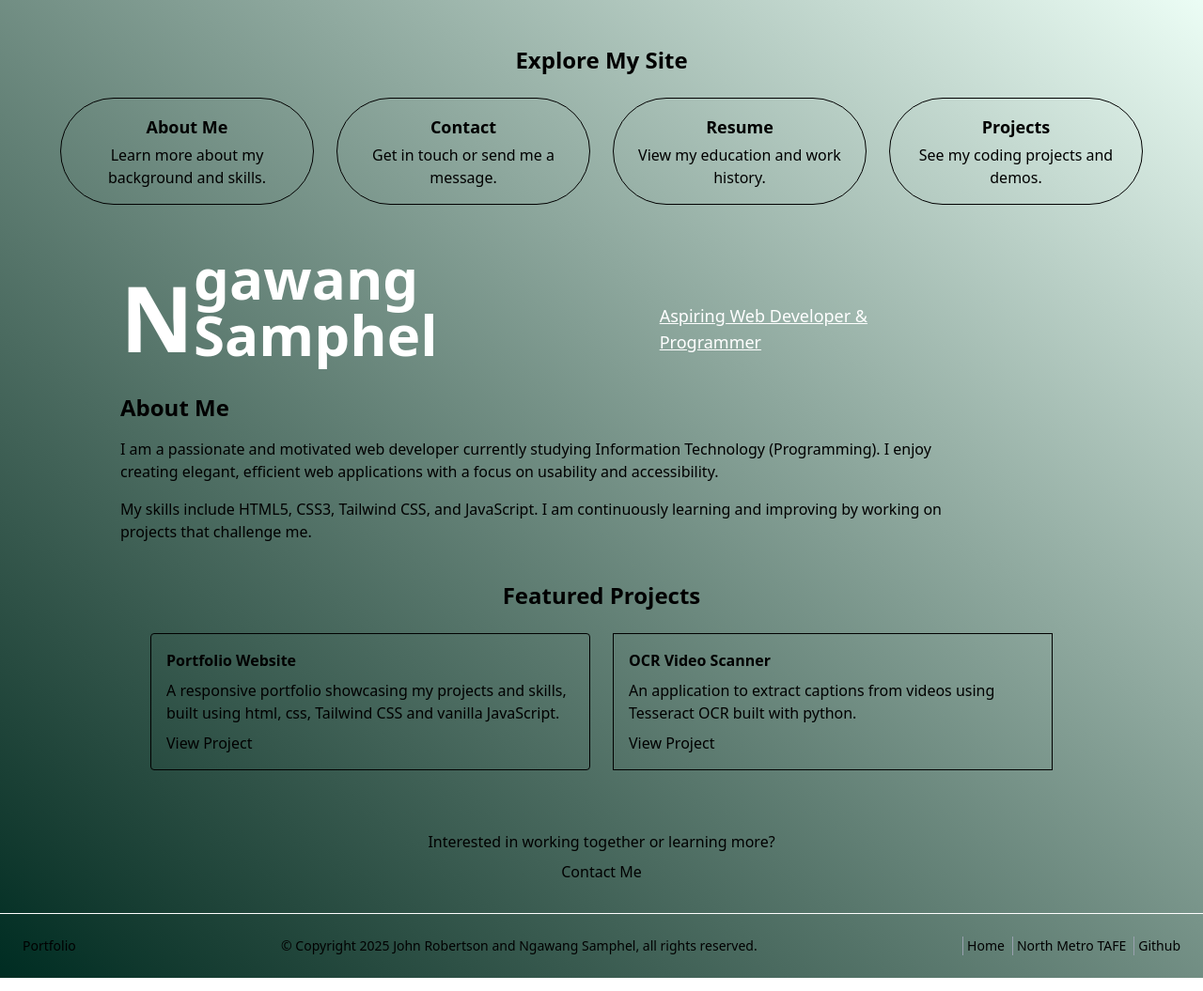
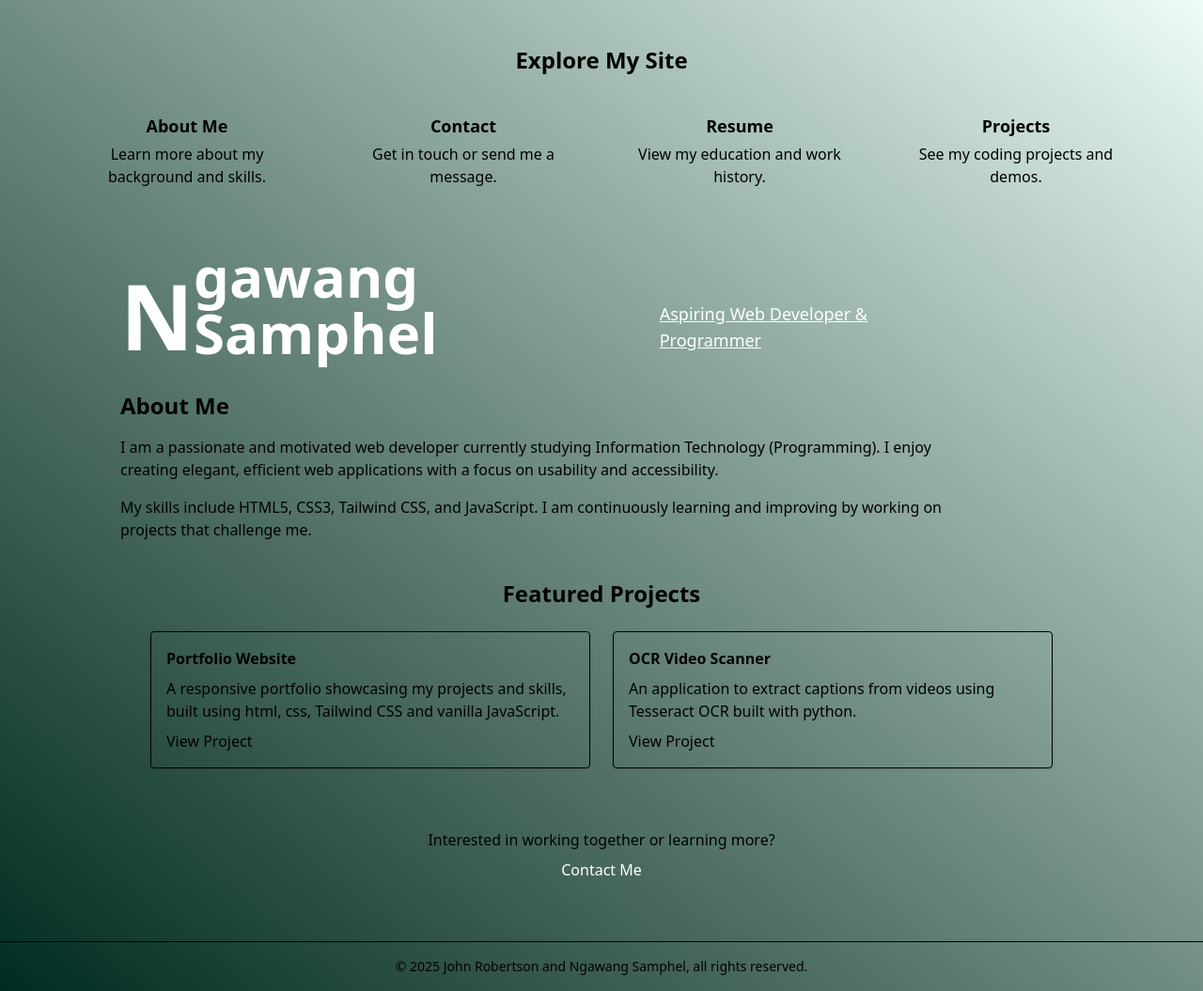
Before and after one commit to ngawa-tafe/ngawa-tafe.github.io, a website: page index.html in a window 1280 px wide. Shown: the whole page at 94% size. Drawn offline with Linux system fonts and the light colour scheme.

Commit message:
fix(index): fix nav bar designs

```diff
--- a/index.html
+++ b/index.html
@@ -13,8 +13,8 @@
             Explore My Site
         </h2>
         <nav class="max-w-6xl mx-auto grid grid-cols-1 sm:grid-cols-4 gap-6 text-center">
-            <a href="/about.html"
-               class="block p-4 border border-brown-200 rounded-full hover:bg-gradient-to-tr from-emerald-950 to-emerald-100 hover:text-xl transition">
+            <a href="about.html"
+               class="block p-4 rounded-full hover:bg-gradient-to-tr from-emerald-950 to-emerald-100 hover:text-xl transition">
                 <h3 class="text-lg font-bold mb-1">
                     About Me
                 </h3>
@@ -23,7 +23,7 @@
                 </p>
             </a>
             <a href="contact.html"
-               class="block p-4 border border-brown-200 rounded-full hover:bg-gradient-to-tr from-emerald-950 to-emerald-100 hover:text-xl transition">
+               class="block p-4 rounded-full hover:bg-gradient-to-tr from-emerald-950 to-emerald-100 hover:text-xl transition">
                 <h3 class="text-lg font-bold mb-1">
                     Contact
                 </h3>
@@ -32,7 +32,7 @@
                 </p>
             </a>
             <a href="resume.html"
-               class="block p-4 border border-brown-200 rounded-full hover:bg-gradient-to-tr from-emerald-950 to-emerald-100 hover:text-xl transition">
+               class="block p-4 rounded-full hover:bg-gradient-to-tr from-emerald-950 to-emerald-100 hover:text-xl transition">
                 <h3 class="text-lg font-bold mb-1">
                     Resume
                 </h3>
@@ -41,7 +41,7 @@
                 </p>
             </a>
             <a href="projects.html"
-               class="block p-4 border border-brown-200 rounded-full hover:bg-gradient-to-tr from-emerald-950 to-emerald-100 hover:text-xl transition">
+               class="block p-4 rounded-full hover:bg-gradient-to-tr from-emerald-950 to-emerald-100 hover:text-xl transition">
                 <h3 class="text-lg font-bold mb-1">
                     Projects
                 </h3>
@@ -87,17 +87,19 @@
             Featured Projects
         </h2>
         <section class="grid grid-cols-1 sm:grid-cols-2 gap-6">
-            <article class="p-4 border rounded">
+            <article class="p-4 rounded border shadow">
                 <h3 class="font-bold mb-2">
                     Portfolio Website
                 </h3>
                 <p>
-                    A responsive portfolio showcasing my projects and skills, built using html, css, Tailwind CSS and vanilla
+                    A responsive portfolio showcasing my projects and skills, built using html, css, Tailwind CSS and
+                    vanilla
                     JavaScript.
                 </p>
-                <a href="https://dev.screencraft.net.au/s/sampheng/" class="hover:underline hover:text-white mt-2 inline-block">View Project</a>
+                <a href="https://dev.screencraft.net.au/s/sampheng/"
+                   class="hover:underline hover:text-white mt-2 inline-block">View Project</a>
             </article>
-            <article class="p-4 border rounde">
+            <article class="p-4 border rounded shadow">
                 <h3 class="font-bold mb-2">
                     OCR Video Scanner
                 </h3>
@@ -105,7 +107,8 @@
                     An application to extract captions from videos using Tesseract OCR built with python.
 
                 </p>
-                <a href="https://github.com/NM-TAFE/adv-ui-ocrroo-2025-AnSiChen" class="hover:underline hover:text-white mt-2 inline-block">
+                <a href="https://github.com/NM-TAFE/adv-ui-ocrroo-2025-AnSiChen"
+                   class="hover:underline hover:text-white mt-2 inline-block">
                     View Project
                 </a>
             </article>
@@ -113,29 +116,13 @@
     </section>
     <section class="text-center p-8">
         <p class="mb-2">Interested in working together or learning more?</p>
-        <a href="/contact.html" class="text-black px-6 py-3 hover:text-white">Contact Me</a>
+        <a href="/contact.html" class="text-white px-6 py-3  hover:underline">Contact Me</a>
     </section>
 </main>
-<footer class="text-black w-full border-t border-white">
-    <section class="body-font container mx-auto flex flex-col items-center justify-between p-6 sm:flex-row gap-2 sm:items-start">
-        <a class="flex items-center mb-4 title-font sm:mb-0 gap-2 hover:text-white transition duration-500 ease-in-out">
-            <h1 class="text-sm">Portfolio</h1>
-        </a>
-        <section class="flex flex-wrap text-sm pl-6 ml-6 grow">
-            <p class="m-auto">
-                © Copyright 2025 John Robertson and Ngawang Samphel, all rights reserved.
-            </p>
-        </section>
-        <section class="flex flex-wrap text-sm pl-6 ml-6 sm:mr-auto gap-2">
-            <a href="#"
-               class="pl-1 border-gray-400 hover:border-gray-200 hover:text-white transition duration-500 ease-in-out sm:border-l">Home</a>
-            <a href="https://www.northmetrotafe.wa.edu.au/"
-               class="pl-1 border-gray-400 hover:border-gray-200 hover:text-white transition duration-500 ease-in-out sm:border-l">North
-                Metro TAFE</a>
-            <a href="https://github.com/ngawa-tafe"
-               class="pl-1 border-gray-400 hover:border-gray-200 hover:text-white transition duration-500 ease-in-out sm:border-l">Github</a>
-        </section>
-    </section>
+<footer class="text-center p-4 border-t mt-8">
+    <p class="text-sm">
+        © 2025 John Robertson and Ngawang Samphel, all rights reserved.
+    </p>
 </footer>
 
 </body>
```
